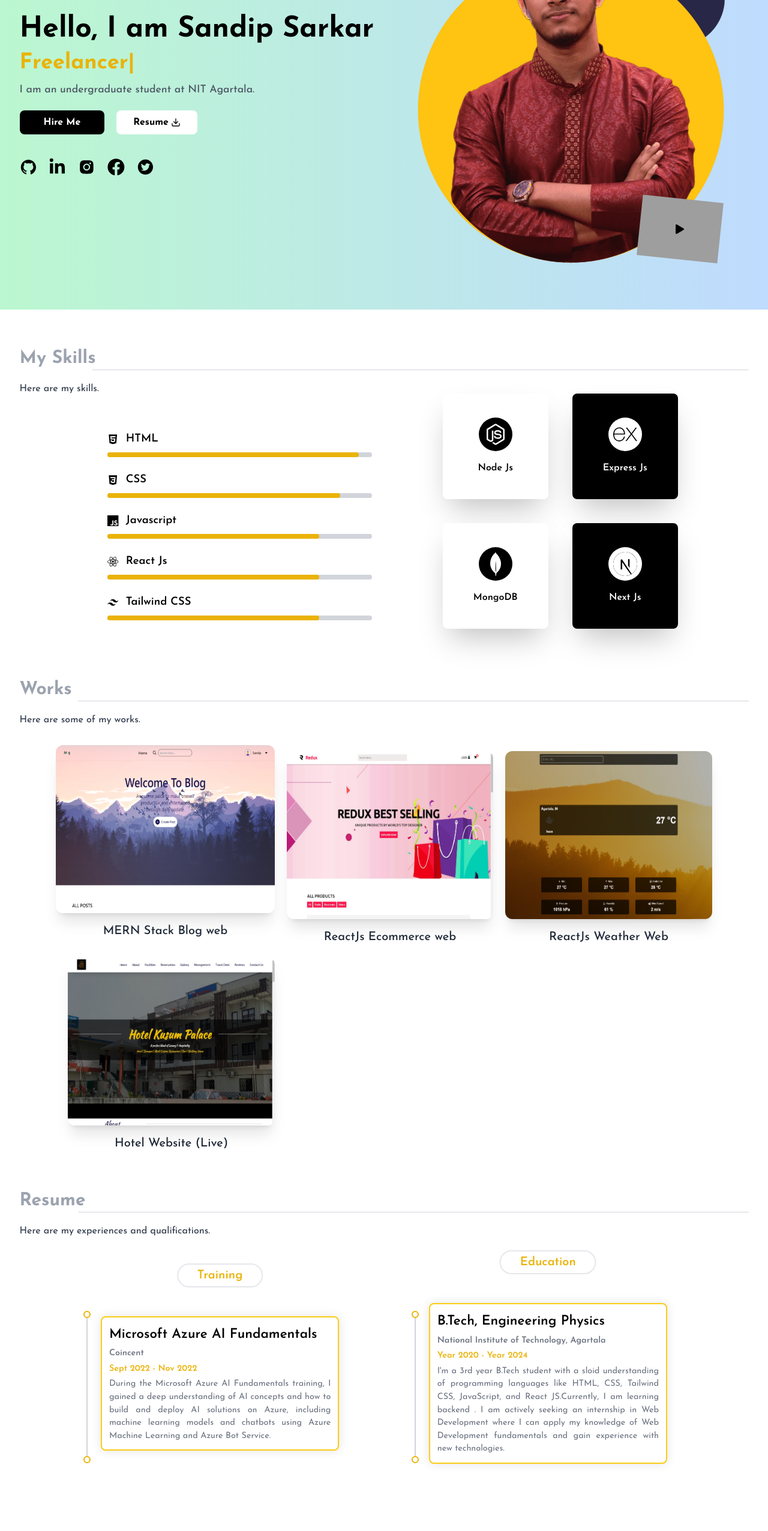
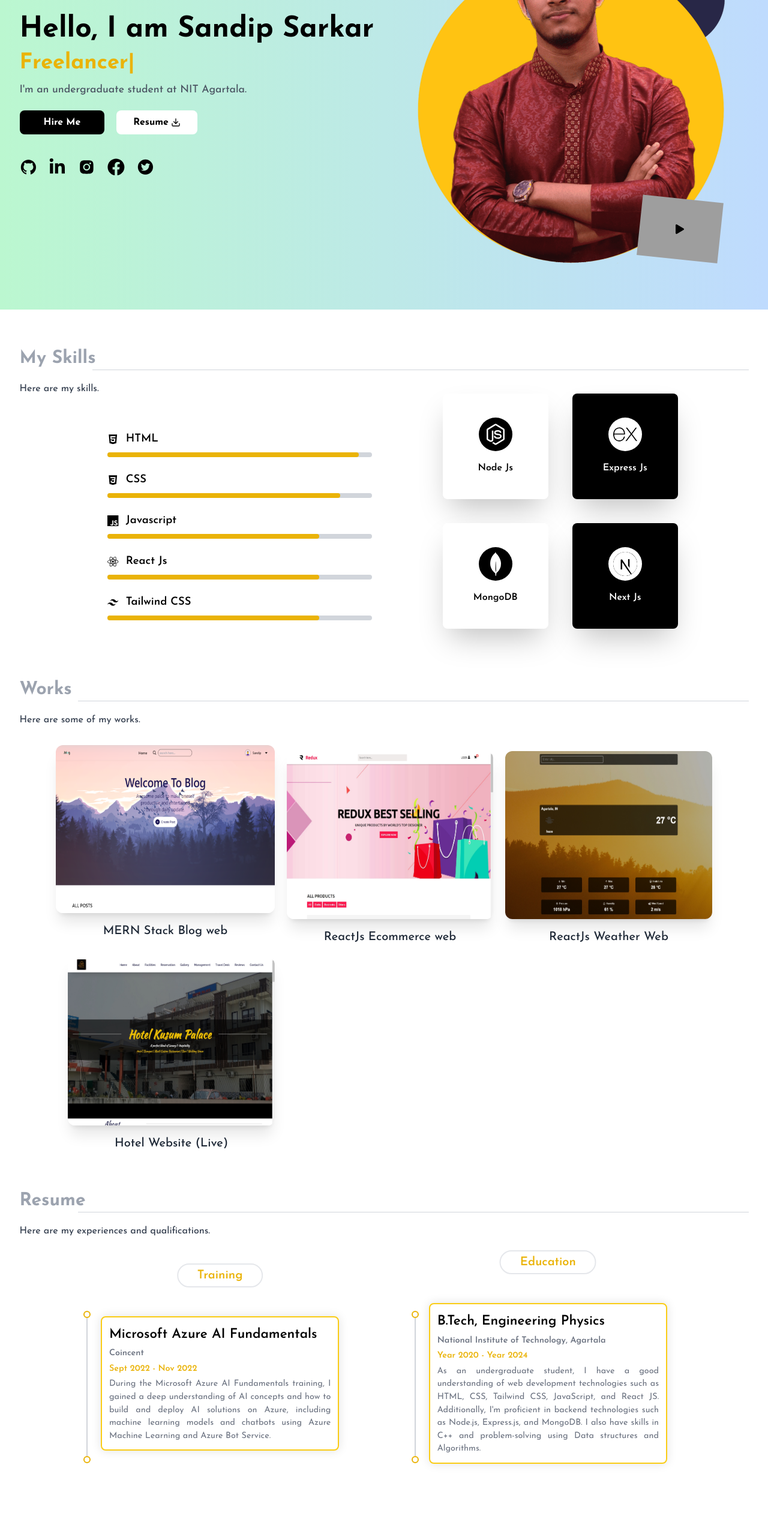
Before and after one commit to sandip-dev07/Portfolio, a React (Vite) app: page / in a window 1280 px wide. Shown: the part 234-2786 px from the top of the page at 60% size. Built offline with nearby package versions, Linux system fonts and the light colour scheme; grey boxes are pictures that could not be loaded.

Commit message:
Update code

```diff
--- a/src/components/hero/Hero.jsx
+++ b/src/components/hero/Hero.jsx
@@ -40,9 +40,9 @@ const Hero = () => {
             />
             <p
               // data-aos="fade-up"
-              className=" text-[1.1rem] font-medium w-3/4 md:w-full text-gray-600 sm:text-[.9rem]"
+              className=" text-[1.1rem] font-medium w-3/4 md:w-full text-gray-600 sm:text-[.95rem]"
             >
-              I am an undergraduate student at NIT Agartala.{" "}
+              I'm an undergraduate student at NIT Agartala.{" "}
             </p>
           </div>
           <div data-aos="fade-up" className="buttons flex gap-5">
@@ -77,25 +77,25 @@ const Hero = () => {
               <li>
                 <a href="https://www.linkedin.com/in/sarkar-sandip/">
                   {" "}
-                  <FaLinkedinIn className=" h-[1.8rem] w-[1.8rem] text-xl hover:scale-125" />{" "}
+                  <FaLinkedinIn className=" h-[1.8rem] w-[1.8rem] text-xl hover:scale-125 " />{" "}
                 </a>
               </li>
               <li>
                 <a href="https://instagram.com/the_sandip___?igshid=ZDdkNTZiNTM=">
                   {" "}
-                  <AiFillInstagram className=" h-[1.8rem] w-[1.8rem] text-xl hover:scale-125" />{" "}
+                  <AiFillInstagram className=" h-[1.8rem] w-[1.8rem] text-xl hover:scale-125  " />{" "}
                 </a>
               </li>
               <li>
                 <a href="https://www.facebook.com/profile.php?id=100004767878989">
                   {" "}
-                  <FaFacebook className=" h-[1.8rem] w-[1.8rem] text-xl hover:scale-125" />{" "}
+                  <FaFacebook className=" h-[1.8rem] w-[1.8rem] text-xl hover:scale-125  " />{" "}
                 </a>
               </li>
               <li>
                 <a href="">
                   {" "}
-                  <AiFillTwitterCircle className=" h-[1.8rem] w-[1.8rem] text-xl hover:scale-125" />{" "}
+                  <AiFillTwitterCircle className=" h-[1.8rem] w-[1.8rem] text-xl hover:scale-125  " />{" "}
                 </a>
               </li>
             </ul>
--- a/src/components/resume/Resume.jsx
+++ b/src/components/resume/Resume.jsx
@@ -89,12 +89,7 @@ const Resume = () => {
                   Year 2020 - Year 2024
                 </span>
                 <p className=" text-[.9rem] text-justify text-gray-500">
-                  I'm a 3rd year B.Tech student with a sloid understanding of
-                  programming languages like HTML, CSS, Tailwind CSS,
-                  JavaScript, and React JS.Currently, I am learning backend . I
-                  am actively seeking an internship in Web Development where I
-                  can apply my knowledge of Web Development fundamentals and
-                  gain experience with new technologies.
+                As an undergraduate student, I have a good understanding of web development technologies such as HTML, CSS, Tailwind CSS, JavaScript, and React JS. Additionally, I'm proficient in backend technologies such as Node.js, Express.js, and MongoDB. I also have skills in C++ and problem-solving using Data structures and Algorithms.
                 </p>
               </div>
             </div>
```
